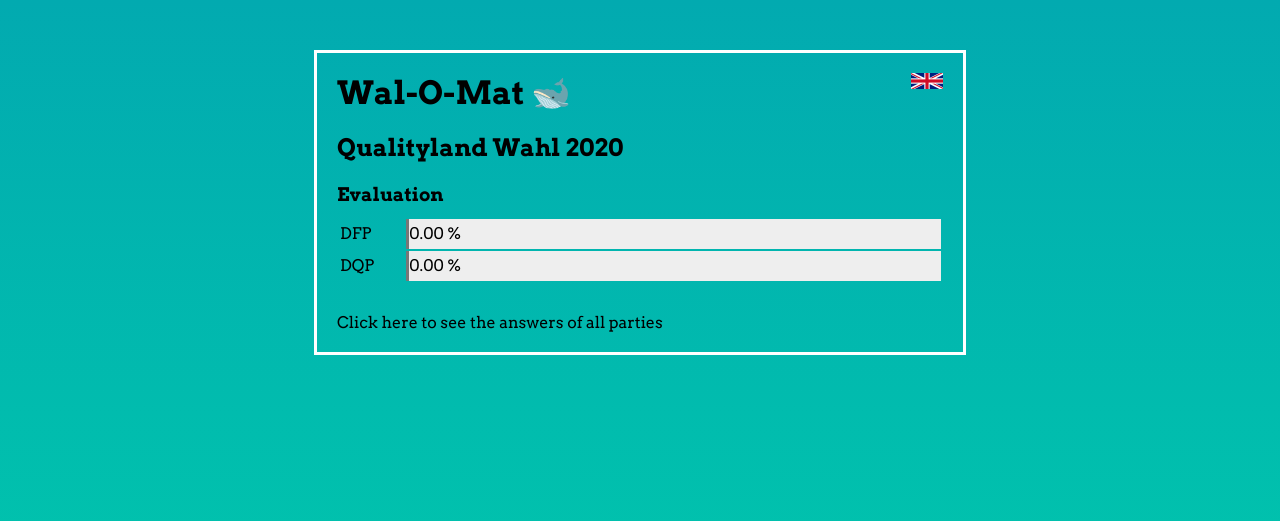
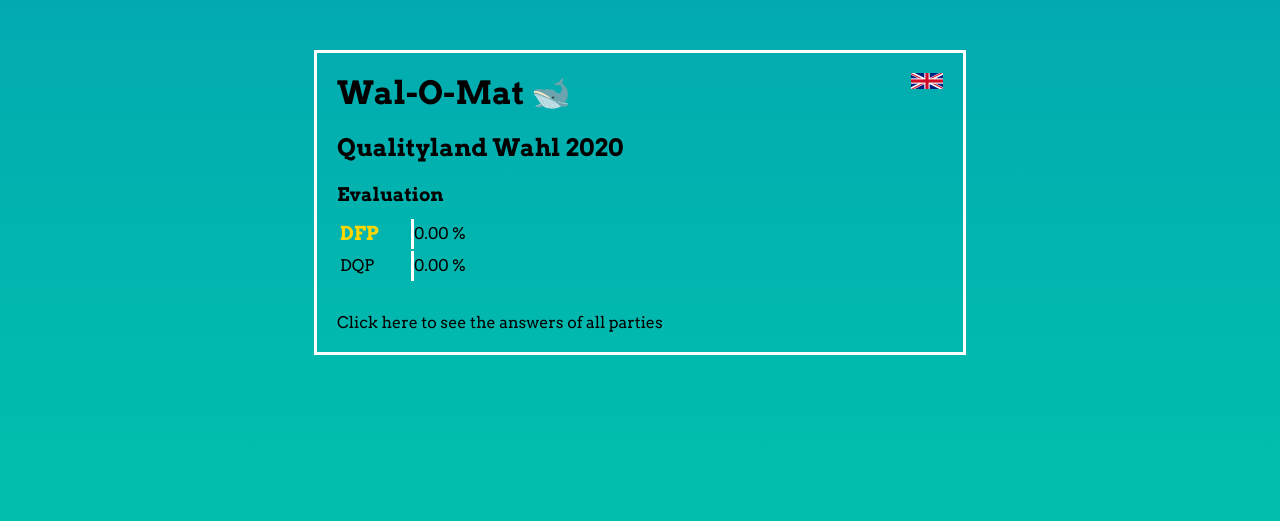
Before and after one commit to dieliste/walomat, a Django app: page /de/qualityland-wahl-2020/result/ in a window 1280 px wide. Shown: the top 521 px of the page. Run offline with Django 3.2, Linux system fonts and the light colour scheme; data comes from the database, SQL or seed files in the repository; some web fonts are replaced.

Commit message:
Fix conformance table

```diff
--- a/static/style.css
+++ b/static/style.css
@@ -242,6 +242,13 @@ div.result table.conformance {
 	margin: 10px 0 30px 0;
 }
 
+
+div.result table.conformance tr:first-child td:first-child {
+	color: gold;
+	font-weight: bold;
+	font-size: 1.2em;
+}
+
 div.result table.conformance tr td:first-child {
 	width: 1%;
 	padding-right: 30px;
@@ -250,7 +257,6 @@ div.result table.conformance tr td:first-child {
 
 div.result table.conformance tr td:nth-child(2) {
 	padding: 0;
-	background-color: #eee;
 }
 
 div.result table.conformance tr td:nth-child(2) div {
--- a/surveys/templates/surveys/result.html
+++ b/surveys/templates/surveys/result.html
@@ -12,11 +12,11 @@
 	<h3>{% trans 'Evaluation' %}</h3>
 
 	<table class="conformance">
-		{% for party, percent in conformance.items %}
+		{% for party, percent in conformance.items|dictsortreversed:1 %}
 		<tr>
 			<td>{{ party }}</td>
 			<td>
-				<div style="width:{{ percent|floatformat:0 }}%;">{{ percent|floatformat:2 }} %</div>
+				<div style="width:{{ percent|floatformat:0 }}%;background-color:white;">{{ percent|floatformat:2 }} %</div>
 			</td>
 		</tr>
 		{% endfor %}
--- a/surveys/views.py
+++ b/surveys/views.py
@@ -1,5 +1,7 @@
 from django.http import Http404, HttpResponse
 from django.shortcuts import render, redirect, get_object_or_404
+from csp.decorators import csp_update
+
 
 from io import BytesIO
 from reportlab.pdfgen import canvas
@@ -69,7 +71,7 @@ def stance_detail(request, slug, thesis_no, stance_id):
 
     return redirect(index)
 
-
+@csp_update(STYLE_SRC=["'unsafe-inline'", "'self'"])
 def result_index(request, slug):
     election = get_object_or_404(Election, slug=slug)
 
```
